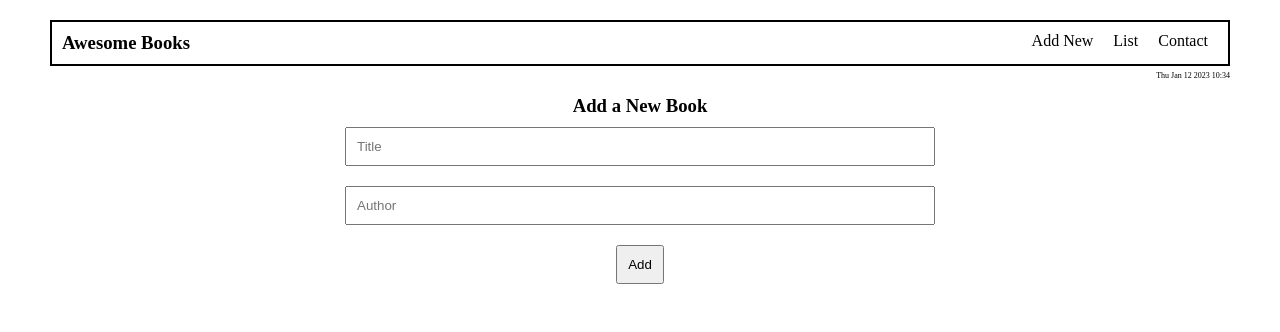
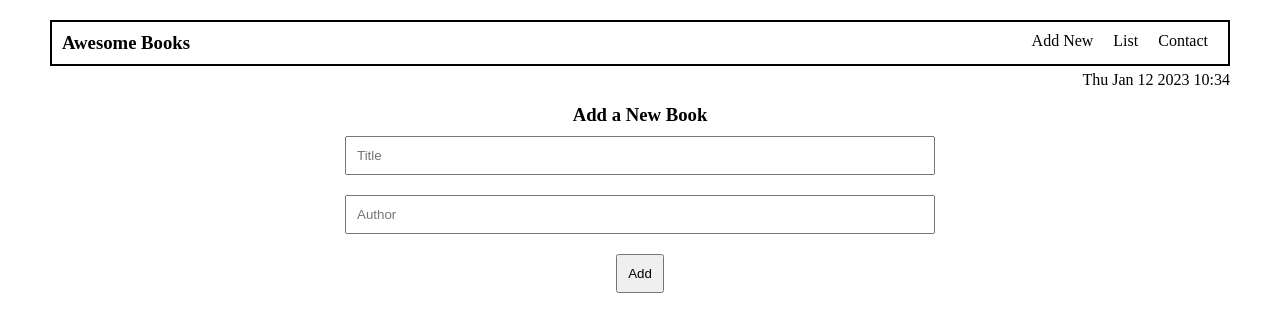
Before and after one commit to shasherazi/awesomeBooks, a website: page index.html in a window 1280 px wide. Drawn offline with Linux system fonts and the light colour scheme.

Commit message:
Make date font size bigger

```diff
--- a/src/style.css
+++ b/src/style.css
@@ -31,7 +31,7 @@ nav {
 
 #currentDate {
   text-align: right;
-  font-size: 0.5rem;
+  font-size: 1rem;
   padding: 5px 0;
 }
 
```
